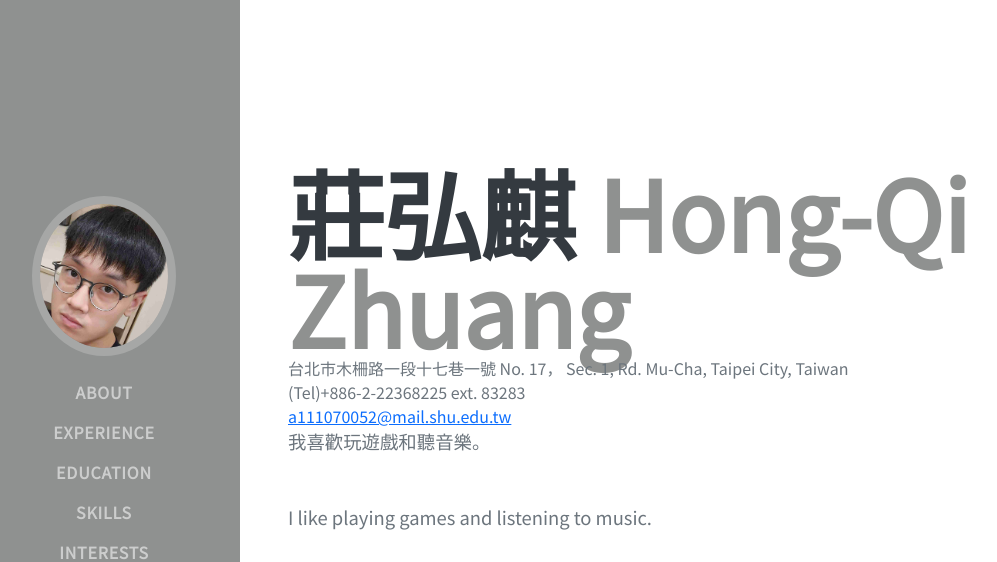
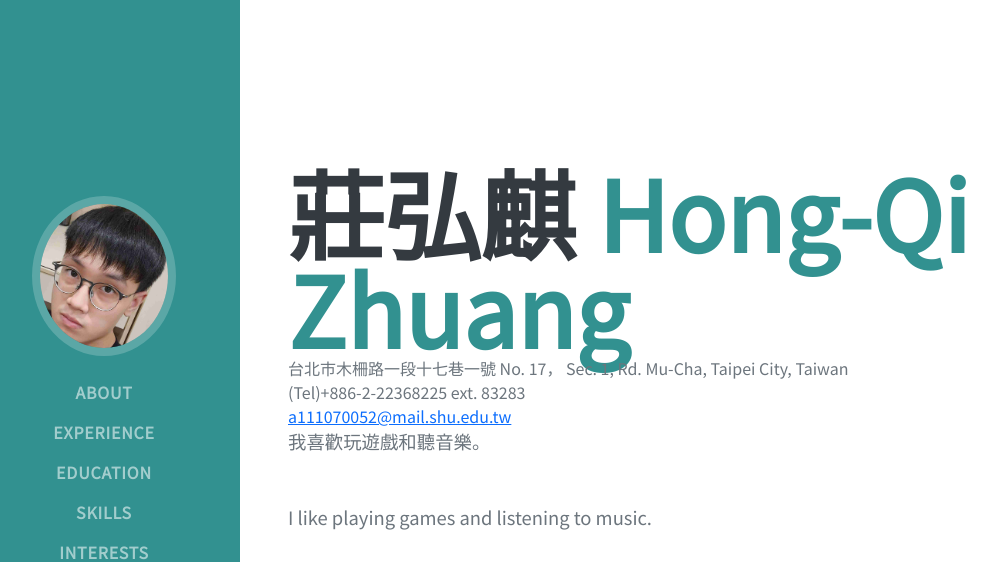
Before and after one commit to zhqautumn0331/zhqautumn0331.github.io, a plain HTML site: page index.html in a window 1280 px wide. Shown: the top 562 px of the page, without its empty margins (32-1029 px from the left). Drawn offline with nearby package versions, Linux system fonts and the light colour scheme; a web font is replaced by a local one.

Commit message:
Update my_style.css

```diff
--- a/css/my_style.css
+++ b/css/my_style.css
@@ -13,7 +13,7 @@ h6, .h6, h5, .h5, h4, .h4, h3, .h3, h2, .h2, h1, .h1 {
 }
 :root {
     --bs-primary: #0d6efd;
-    --bs-primary-rgb:143, 145, 144;
+    --bs-primary-rgb:50, 145, 144;
     --bs-secondary: #0dcaf0;
     --bs-secondary-rgb:13, 202, 240
 }
```
